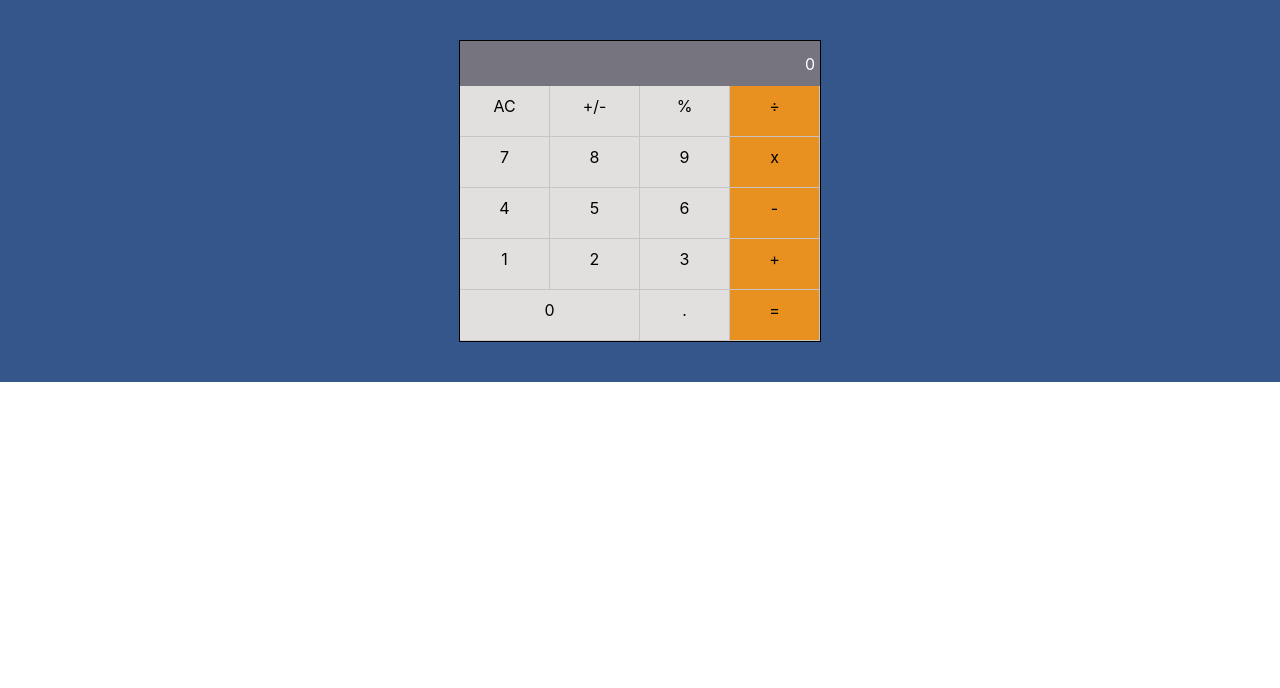
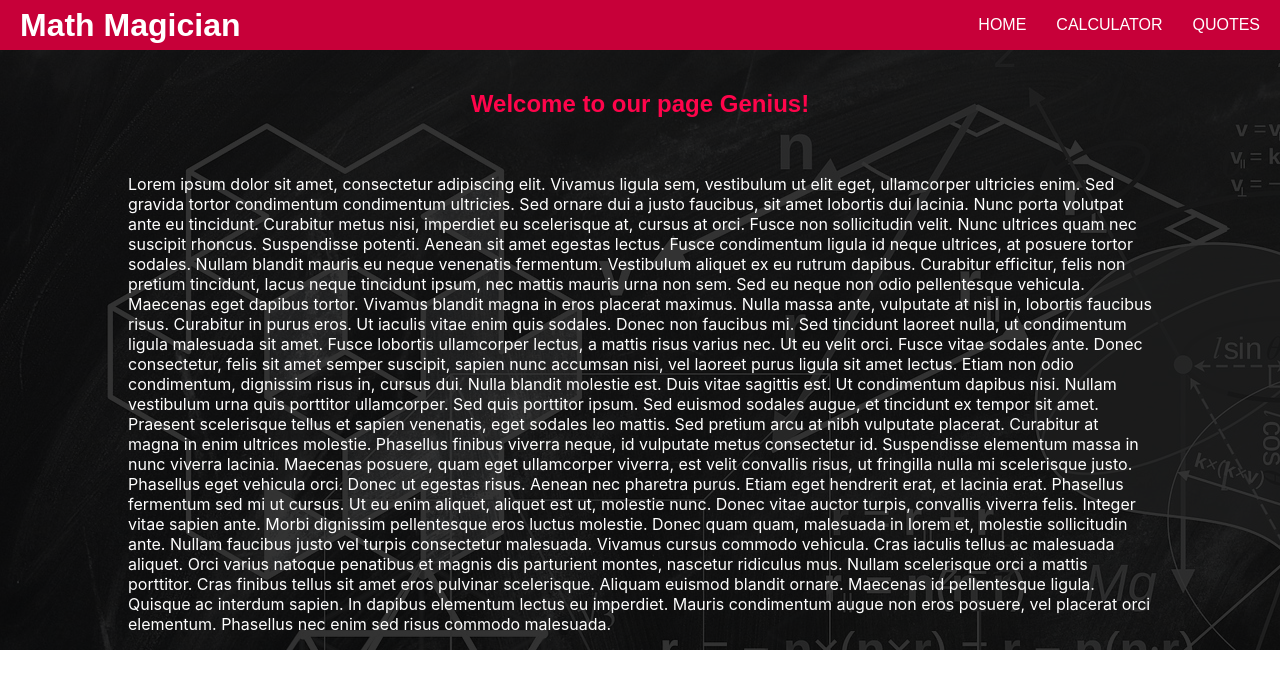
Before and after one commit to StarMindz/Math-Magicians-React-App, a React (Create React App) app: page / in a window 1280 px wide. Shown: the top 688 px of the page. Built offline with nearby package versions, Linux system fonts and the light colour scheme.

Commit message:
Add styling and routes with pages to calculator app

```diff
--- a/package.json
+++ b/package.json
@@ -9,6 +9,7 @@
     "big.js": "^6.2.1",
     "react": "^18.2.0",
     "react-dom": "^18.2.0",
+    "react-router-dom": "^6.4.3",
     "react-scripts": "5.0.1",
     "web-vitals": "^2.1.4"
   },
--- a/src/App.css
+++ b/src/App.css
@@ -3,6 +3,10 @@
   background-color: #34568b;
   flex-direction: column;
   align-items: center;
+  margin: 0;
+  padding: 0;
+  font-family: "Mali", cursive, sans-serif;
+  list-style: none;
 }
 
 .calculator {
@@ -12,7 +16,6 @@
   border: 1px solid black;
   background-color: rgb(201, 196, 196);
   flex-direction: column;
-  margin: 40px;
 }
 
 .display {
@@ -50,3 +53,93 @@
 .double-button {
   grid-column: span 2;
 }
+
+.navBar {
+  height: 50px;
+  display: flex;
+  flex-direction: row;
+  align-items: center;
+  justify-content: space-between;
+  font-family: "Mali", cursive, sans-serif;
+  padding-right: 20px;
+  padding-left: 20px;
+  background-color: #c70039;
+  color: white;
+}
+
+.menuItems {
+  display: flex;
+  flex-direction: row;
+  gap: 30px;
+}
+
+.calculatorBackground {
+  background-image: url('./images/geometry.jpg');
+  height: 600px;
+}
+
+.Home, .quotes {
+  background-image: url('./images/geometry.jpg');
+  display: flex;
+  height: 600px;
+  margin: 0;
+  padding: 0;
+}
+
+.HomeInner{
+  background-color: rgb(0, 0, 0, 0.8);
+  display: flex;
+  flex-direction: column;
+  align-items: center;
+}
+
+.quotes {
+  flex-direction: column;
+  align-items: center;
+  justify-content: center;
+}
+
+.quotesInner {
+  display: flex;
+  flex-direction: column;
+  align-items: center;
+  justify-content: center;
+}
+
+.quoteText {
+  background-color: #c70039;
+  color: white;
+  padding: 40px;
+  border-radius: 10px;
+}
+
+h2 {
+ font-family: "Mali", cursive, sans-serif;
+ color: #ff044b;
+ margin: 40px
+}
+
+.HomeText {
+ color: white;
+ width: 80%
+}
+
+.calculatorComponent {
+  display: flex;
+  margin: 0;
+  padding: 0;
+  height: 600px;
+  background-color: rgb(0, 0, 0, 0.8);
+  flex-direction: row;
+  flex-wrap: wrap;
+  gap: 40px;
+  align-items: center;
+  justify-content: center;
+  overflow: hidden;
+  background-size: contain;
+}
+
+.calculatorTitle {
+  font-size: 35px;
+  color: #ff044b;
+}
--- a/src/App.js
+++ b/src/App.js
@@ -1,11 +1,24 @@
 import React from 'react';
-import Calculator from './components/Calculator';
+import Home from './Pages/Home';
+import CalculatorPage from './Pages/CalculatorPage';
+import Quote from './Pages/Quote';
+import Nav from './Pages/Nav';
 import './App.css';
+import {
+  BrowserRouter as Router,
+  Routes,
+  Route
+} from "react-router-dom";
 
 const App = () => (
-  <div className="App">
-    <Calculator />
-  </div>
+  <Router>
+    <Nav />
+    <Routes className="appContainer">
+      <Route path="/" element={<Home />} />
+      <Route path="/calculator" element={<CalculatorPage />} />
+      <Route path="/quote" element={<Quote />} />
+    </Routes>
+  </Router>
 );
 
 export default App;
--- /dev/null
+++ b/src/Pages/CalculatorPage.js
@@ -0,0 +1,14 @@
+import Calculator from '../components/Calculator';
+
+const CalculatorPage = () => {
+  return (
+    <div className='calculatorBackground'>
+      <div className='calculatorComponent'>
+        <h2 className='calculatorTitle'>Let's do some math!</h2>
+        <Calculator />
+      </div>
+    </div>
+  )
+}
+
+export default CalculatorPage;
--- /dev/null
+++ b/src/Pages/Home.js
@@ -0,0 +1,22 @@
+const Home = () => {
+  return (
+    <div className="Home">
+      <div className="HomeInner">
+        <h2>Welcome to our page Genius!</h2>
+        <p className="HomeText">
+      Lorem ipsum dolor sit amet, consectetur adipiscing elit. Vivamus ligula sem, vestibulum ut elit eget, ullamcorper ultricies enim. Sed gravida tortor condimentum condimentum ultricies. Sed ornare dui a justo faucibus, sit amet lobortis dui lacinia. Nunc porta volutpat ante eu tincidunt. Curabitur metus nisi, imperdiet eu scelerisque at, cursus at orci. Fusce non sollicitudin velit. Nunc ultrices quam nec suscipit rhoncus. Suspendisse potenti. Aenean sit amet egestas lectus. Fusce condimentum ligula id neque ultrices, at posuere tortor sodales. Nullam blandit mauris eu neque venenatis fermentum. Vestibulum aliquet ex eu rutrum dapibus.
+
+Curabitur efficitur, felis non pretium tincidunt, lacus neque tincidunt ipsum, nec mattis mauris urna non sem. Sed eu neque non odio pellentesque vehicula. Maecenas eget dapibus tortor. Vivamus blandit magna in eros placerat maximus. Nulla massa ante, vulputate at nisl in, lobortis faucibus risus. Curabitur in purus eros. Ut iaculis vitae enim quis sodales. Donec non faucibus mi. Sed tincidunt laoreet nulla, ut condimentum ligula malesuada sit amet. Fusce lobortis ullamcorper lectus, a mattis risus varius nec. Ut eu velit orci. Fusce vitae sodales ante.
+
+Donec consectetur, felis sit amet semper suscipit, sapien nunc accumsan nisi, vel laoreet purus ligula sit amet lectus. Etiam non odio condimentum, dignissim risus in, cursus dui. Nulla blandit molestie est. Duis vitae sagittis est. Ut condimentum dapibus nisi. Nullam vestibulum urna quis porttitor ullamcorper. Sed quis porttitor ipsum. Sed euismod sodales augue, et tincidunt ex tempor sit amet. Praesent scelerisque tellus et sapien venenatis, eget sodales leo mattis. Sed pretium arcu at nibh vulputate placerat. Curabitur at magna in enim ultrices molestie. Phasellus finibus viverra neque, id vulputate metus consectetur id.
+
+Suspendisse elementum massa in nunc viverra lacinia. Maecenas posuere, quam eget ullamcorper viverra, est velit convallis risus, ut fringilla nulla mi scelerisque justo. Phasellus eget vehicula orci. Donec ut egestas risus. Aenean nec pharetra purus. Etiam eget hendrerit erat, et lacinia erat. Phasellus fermentum sed mi ut cursus. Ut eu enim aliquet, aliquet est ut, molestie nunc. Donec vitae auctor turpis, convallis viverra felis. Integer vitae sapien ante. Morbi dignissim pellentesque eros luctus molestie. Donec quam quam, malesuada in lorem et, molestie sollicitudin ante. Nullam faucibus justo vel turpis consectetur malesuada. Vivamus cursus commodo vehicula.
+
+Cras iaculis tellus ac malesuada aliquet. Orci varius natoque penatibus et magnis dis parturient montes, nascetur ridiculus mus. Nullam scelerisque orci a mattis porttitor. Cras finibus tellus sit amet eros pulvinar scelerisque. Aliquam euismod blandit ornare. Maecenas id pellentesque ligula. Quisque ac interdum sapien. In dapibus elementum lectus eu imperdiet. Mauris condimentum augue non eros posuere, vel placerat orci elementum. Phasellus nec enim sed risus commodo malesuada.
+        </p>
+      </div>
+    </div>
+  )
+}
+
+export default Home
--- /dev/null
+++ b/src/Pages/Nav.js
@@ -0,0 +1,16 @@
+import { Link } from 'react-router-dom';
+
+const Nav = () => {
+  return(
+    <div className="navBar">
+      <h1 className="title">Math Magician</h1>
+      <div className="menuItems">
+        <Link className='homeLink' to="/">HOME</Link>
+        <Link className='calculatorLink' to="/calculator">CALCULATOR</Link>
+        <Link className='quoteLink' to="/quote">QUOTES</Link>
+      </div>
+    </div>
+  )
+}
+
+export default Nav;
--- /dev/null
+++ b/src/Pages/Quote.js
@@ -0,0 +1,20 @@
+import { Component } from 'react';
+
+class Quotes extends Component {
+  constructor(props) {
+    super(props);
+    this.state = {};
+  }
+
+  render() {
+    return (
+      <div className="quotes">
+        <div className='quotesInner'>
+          <p className='quoteText'>Mathematics is not about numbers, equations, computations or algorithm: It is about understanding. -William Paul Thurston</p>
+        </div>
+      </div>
+    );
+  }
+}
+
+export default Quotes;
--- a/src/index.css
+++ b/src/index.css
@@ -25,3 +25,9 @@ code {
     'Courier New',
     monospace;
 }
+
+.homeLink, .calculatorLink, .quoteLink {
+  color: white;
+  text-decoration: none;
+  font-family: Arial, Helvetica, sans-serif;
+}
```
Also changed, not shown: src/images/geometry.jpg (added), 1 other file (tests, documents, lock files or other folders).
